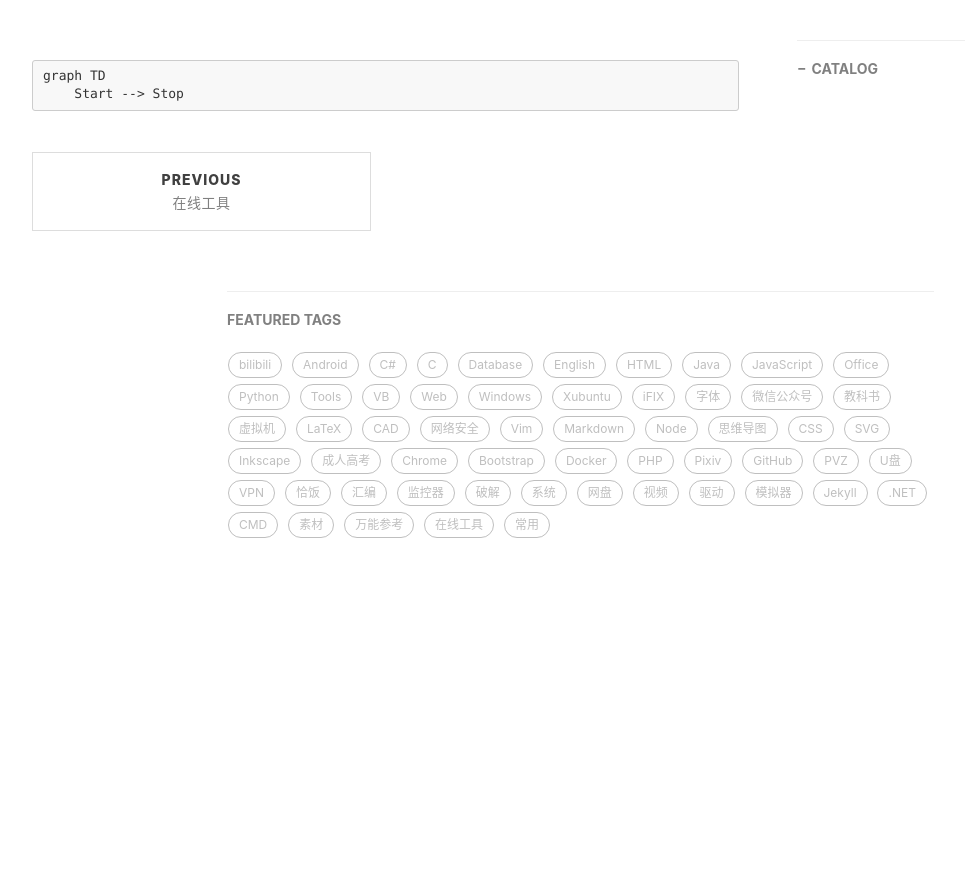
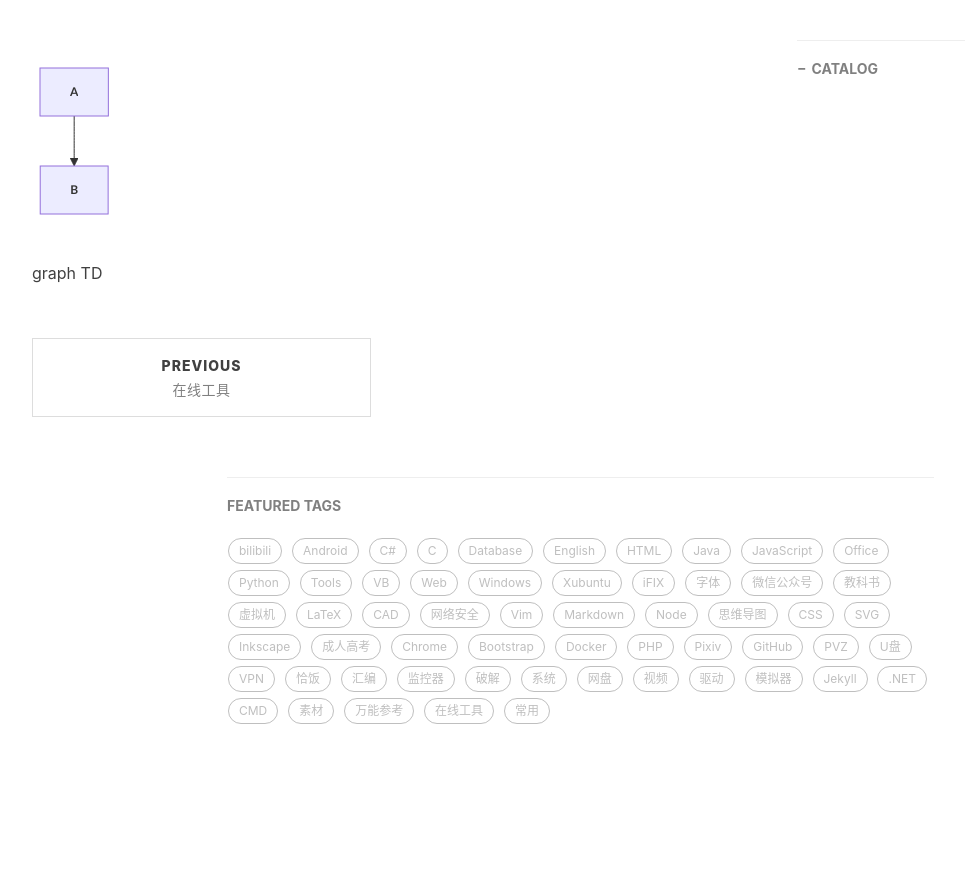
Before and after one commit to yiyutouxin/tangle5500.github.io, a Jekyll site: the page built from _posts/2222-2-22-常用.md, in a window 1280 px wide. Shown: the part 457-1331 px from the top of the page, without its empty margins (38-1003 px from the left). Built offline with Jekyll 4.4.1, drawn with Linux system fonts in a browser that asks for light colours; nearby versions of some CDN libraries; comment, search, counter and statistics services are not loaded; before the commit the page ends 1139 px from its top, so only the background shows below that.

Commit message:
Update 2222-2-22-常用.md

````diff
--- a/_posts/2222-2-22-常用.md
+++ b/_posts/2222-2-22-常用.md
@@ -11,7 +11,8 @@ tags:
     - 常用
 ---
 
-```mermaid
+<div class="mermaid">
+    graph TD
+        A-->B
+</div>
 graph TD
-    Start --> Stop
-```
````
